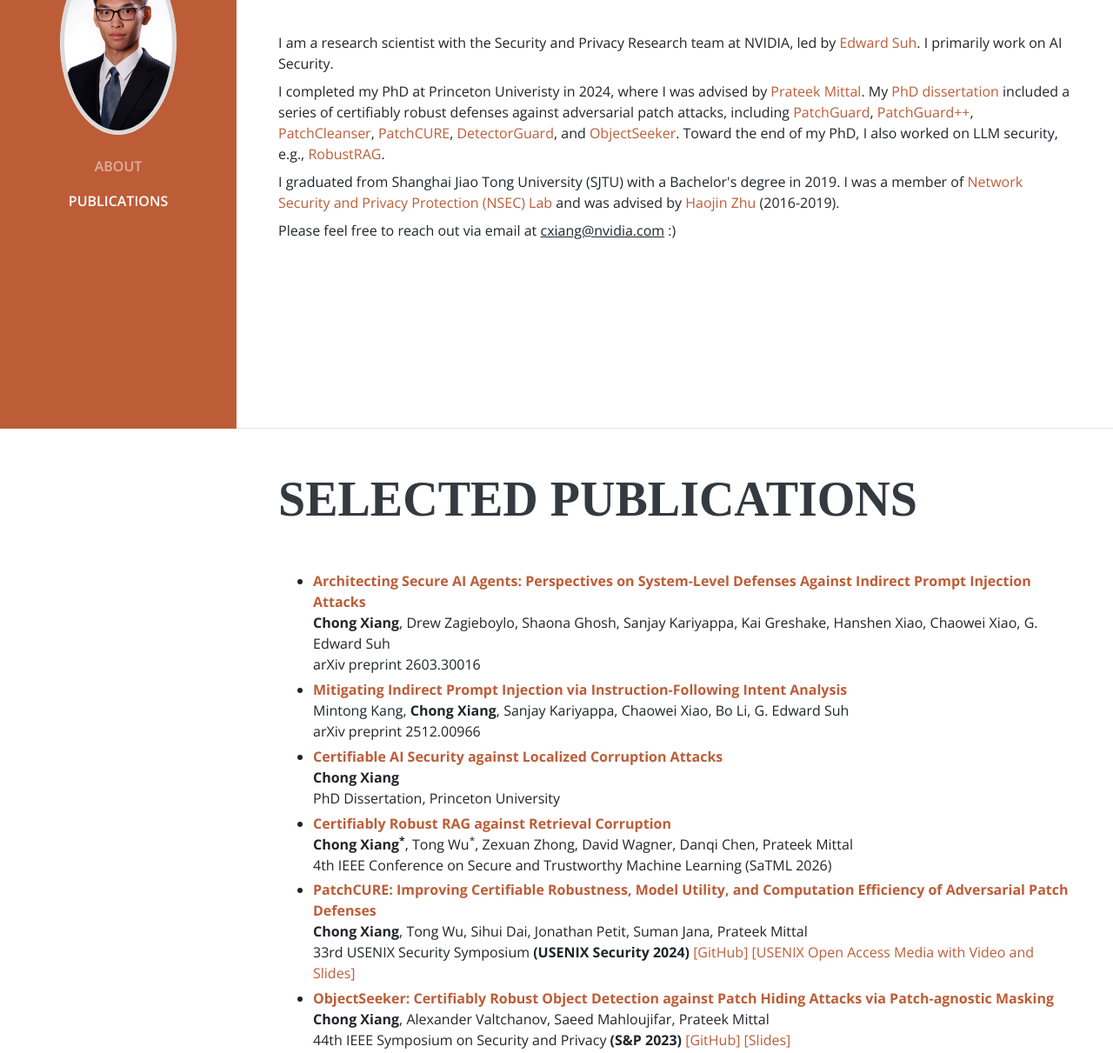
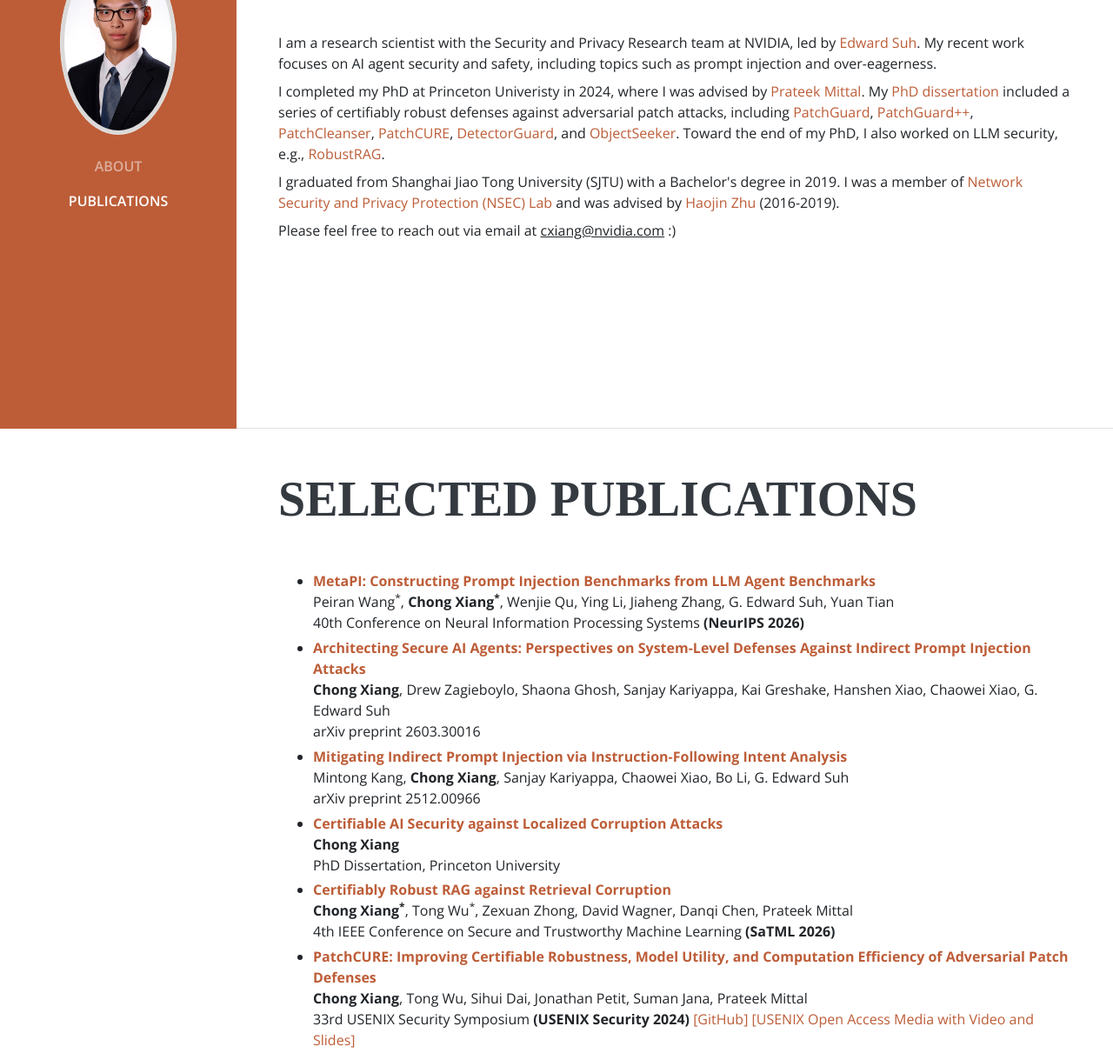
Before and after one commit to xiangchong1/xiangchong1.github.io, a plain HTML site: page index.html in a window 1280 px wide. Shown: the part 307-1518 px from the top of the page at 87% size. Drawn offline with nearby package versions, Linux system fonts and the light colour scheme; a web font is replaced by a local one.

Commit message:
Update index.html

```diff
--- a/index.html
+++ b/index.html
@@ -67,7 +67,7 @@
 		<h1 class="mb-5">Chong
 		Xiang  <!--  &nbsp&nbsp&nbsp <a href="./pdf/CV_Chong_Xiang.pdf"><img src="./asset/cv_icon.png" width="3%" align="bottom"></a>--></h1>
 
-		<p class="mb-2"> I am a research scientist with the Security and Privacy Research team at NVIDIA, led by <a href="https://research.nvidia.com/person/edward-suh">Edward Suh</a>. I primarily work on AI Security.</p>
+		<p class="mb-2"> I am a research scientist with the Security and Privacy Research team at NVIDIA, led by <a href="https://research.nvidia.com/person/edward-suh">Edward Suh</a>. My recent work focuses on AI agent security and safety, including topics such as prompt injection and over-eagerness.</p>
 
 
 		<p class="mb-2"> I completed my PhD at Princeton Univeristy in 2024, where I was advised by <a href="https://www.princeton.edu/~pmittal/index.html">Prateek Mittal</a>. My <a href="https://dataspace.princeton.edu/handle/88435/dsp01qz20sw91q">PhD dissertation</a> included a series of certifiably robust defenses against adversarial patch attacks, including <a href="https://arxiv.org/abs/2005.10884">PatchGuard</a>, <a href="https://arxiv.org/abs/2104.12609">PatchGuard++</a>, <a href="https://arxiv.org/abs/2108.09135">PatchCleanser</a>, <a href="https://arxiv.org/abs/2310.13076">PatchCURE</a>, <a href="https://arxiv.org/abs/2102.02956">DetectorGuard</a>, and <a href="https://arxiv.org/abs/2202.01811">ObjectSeeker</a>. Toward the end of my PhD, I also worked on LLM security, e.g., <a href="https://arxiv.org/abs/2405.15556">RobustRAG</a>.</p>
@@ -87,6 +87,7 @@
 	<div class="my-auto">
 	<h2 class="mb-5">Selected Publications<!-- &nbsp&nbsp&nbsp <a href="https://scholar.google.com/citations?user=aLXNz30AAAAJ&hl=en"><img src="./asset/gs_icon.png" width="1.7%" align="bottom"></a>--> <!--<a style="color:dark;font-size: 1rem;font-family: 'Open Sans',serif;text-transform: capitalize;" href="https://scholar.google.com/citations?user=aLXNz30AAAAJ&hl=en"> Google Scholar</a>--></h2>
 	<ul >
+		<li class="extra-margin-li"><a href="https://arxiv.org/abs/2611.10026"><b>MetaPI: Constructing Prompt Injection Benchmarks from LLM Agent Benchmarks</b></a><br>Peiran Wang<sup>*</sup>, <b>Chong Xiang<sup>*</sup></b>, Wenjie Qu, Ying Li, Jiaheng Zhang, G. Edward Suh, Yuan Tian <br> 40th Conference on Neural Information Processing Systems <b>(NeurIPS 2026)</b> </li>
 
 		<li class="extra-margin-li"><a href="https://arxiv.org/abs/2603.30016"><b>Architecting Secure AI Agents: Perspectives on System-Level Defenses Against Indirect Prompt Injection Attacks</b></a><br><b>Chong Xiang</b>, Drew Zagieboylo, Shaona Ghosh, Sanjay Kariyappa, Kai Greshake, Hanshen Xiao, Chaowei Xiao, G. Edward Suh <br> arXiv preprint 2603.30016 </li>
 
@@ -94,7 +95,7 @@
 
 		<li class="extra-margin-li"><a href="https://dataspace.princeton.edu/handle/88435/dsp01qz20sw91q"><b>Certifiable AI Security against Localized Corruption Attacks</b></a><br><b>Chong Xiang</b> <br> PhD Dissertation, Princeton University</li>
 
-		<li class="extra-margin-li"><a href="https://arxiv.org/abs/2405.15556"><b>Certifiably Robust RAG against Retrieval Corruption</b></a><br><b>Chong Xiang<sup>*</sup></b>, Tong Wu<sup>*</sup>, Zexuan Zhong, David Wagner, Danqi Chen, Prateek Mittal <br> 4th IEEE Conference on Secure and Trustworthy Machine Learning (SaTML 2026)<!--<a href="https://github.com/inspire-group/RobustRAG">[GitHub]</a>--> </li>
+		<li class="extra-margin-li"><a href="https://arxiv.org/abs/2405.15556"><b>Certifiably Robust RAG against Retrieval Corruption</b></a><br><b>Chong Xiang<sup>*</sup></b>, Tong Wu<sup>*</sup>, Zexuan Zhong, David Wagner, Danqi Chen, Prateek Mittal <br> 4th IEEE Conference on Secure and Trustworthy Machine Learning <b>(SaTML 2026)</b><!--<a href="https://github.com/inspire-group/RobustRAG">[GitHub]</a>--> </li>
 
 		<li class="extra-margin-li"><a href="https://arxiv.org/abs/2310.13076"><b>PatchCURE: Improving Certifiable Robustness, Model Utility, and Computation Efficiency of Adversarial Patch Defenses</b></a><br><b>Chong Xiang</b>, Tong Wu, Sihui Dai, Jonathan Petit, Suman Jana, Prateek Mittal <br> 33rd USENIX Security Symposium <b>(USENIX Security 2024)</b> <a href="https://github.com/inspire-group/PacthCURE">[GitHub]</a> <a href="https://www.usenix.org/conference/usenixsecurity24/presentation/xiang-chong">[USENIX Open Access Media with Video and Slides]</a></li>
 
@@ -153,7 +154,7 @@
 	</section>-->
 	<footer style="text-align:center">
 		<!--<script type="text/javascript" src="//rf.revolvermaps.com/0/0/9.js?i=5a9uf8cod08&amp;t=Last%20updated%2004%2F2023" async="async"></script>-->
-		Last update: March 2026
+		Last update: November 2026
 	</footer>
 
 	<!-- Bootstrap core JavaScript -->
```
